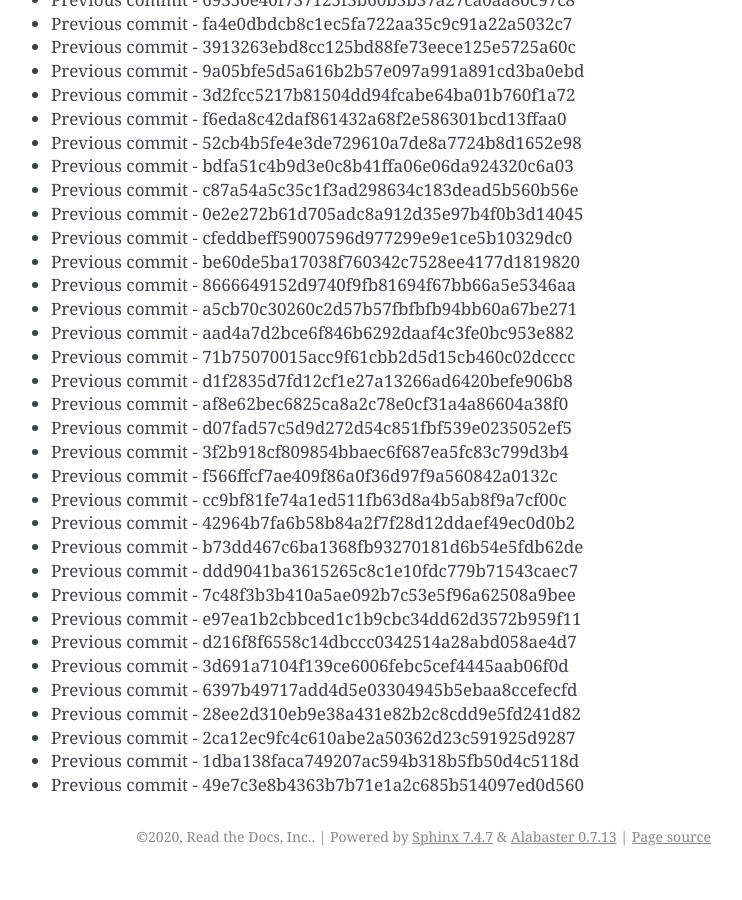
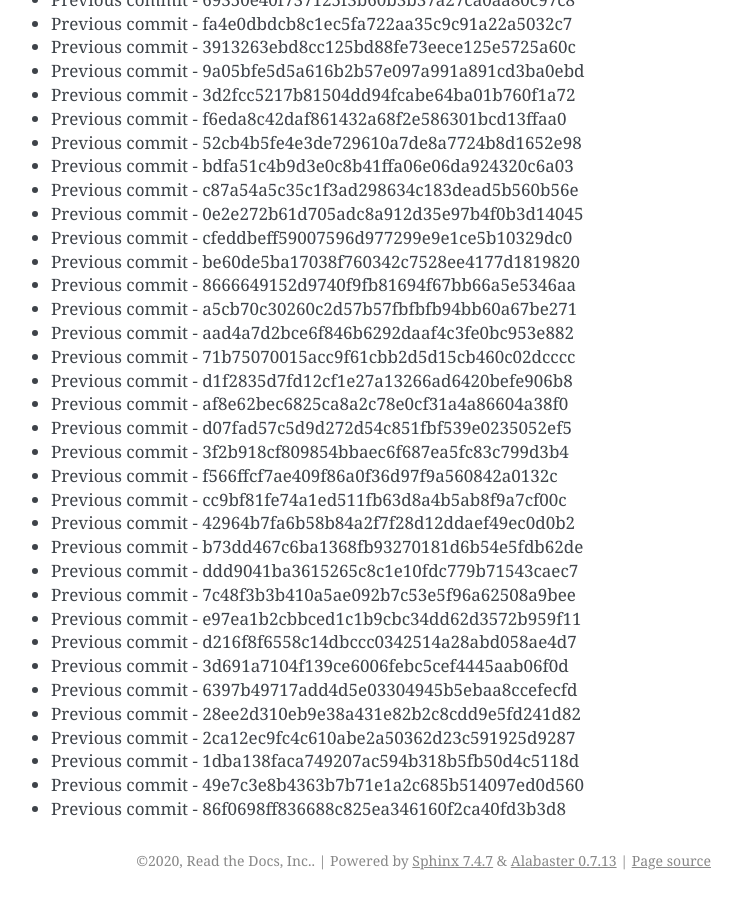
Before and after one commit to readthedocs/rtd-git-stresstest, a Sphinx documentation site: the page built from docs/updates.rst, in a window 1280 px wide and 900 px high, scrolled down 18432 px. Shown: the whole window, without its empty margins (399-1141 px from the left). Built offline with Sphinx 7.4.7, drawn with Linux system fonts in a browser that asks for light colours; before the commit the page ends 19308 px from its top, so only the background shows below that.

Commit message:
Generating commit from previous: 86f0698ff836688c825ea346160f2ca40fd3b3d8

```diff
--- a/docs/updates.rst
+++ b/docs/updates.rst
@@ -806,3 +806,4 @@ It can be tested for any performance characteristics.
 * Previous commit - 2ca12ec9fc4c610abe2a50362d23c591925d9287
 * Previous commit - 1dba138faca749207ac594b318b5fb50d4c5118d
 * Previous commit - 49e7c3e8b4363b7b71e1a2c685b514097ed0d560
+* Previous commit - 86f0698ff836688c825ea346160f2ca40fd3b3d8
```
